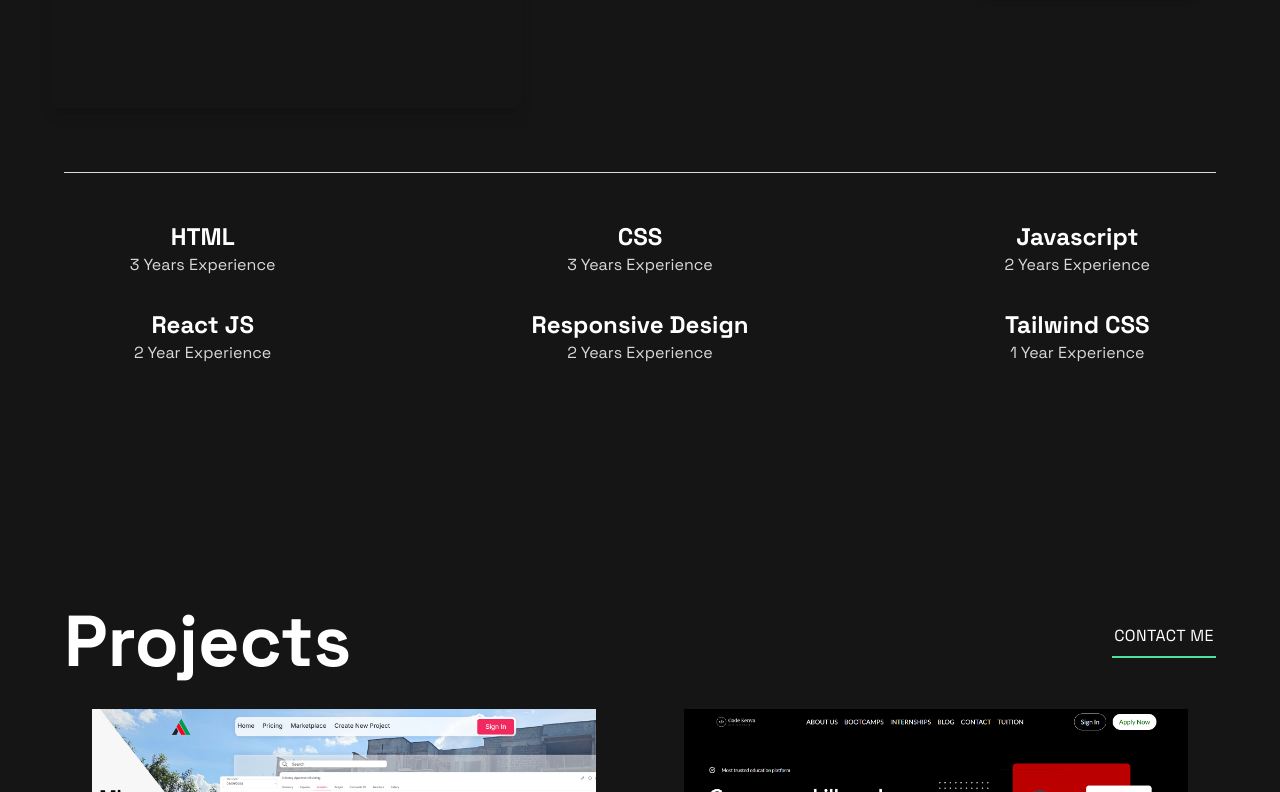
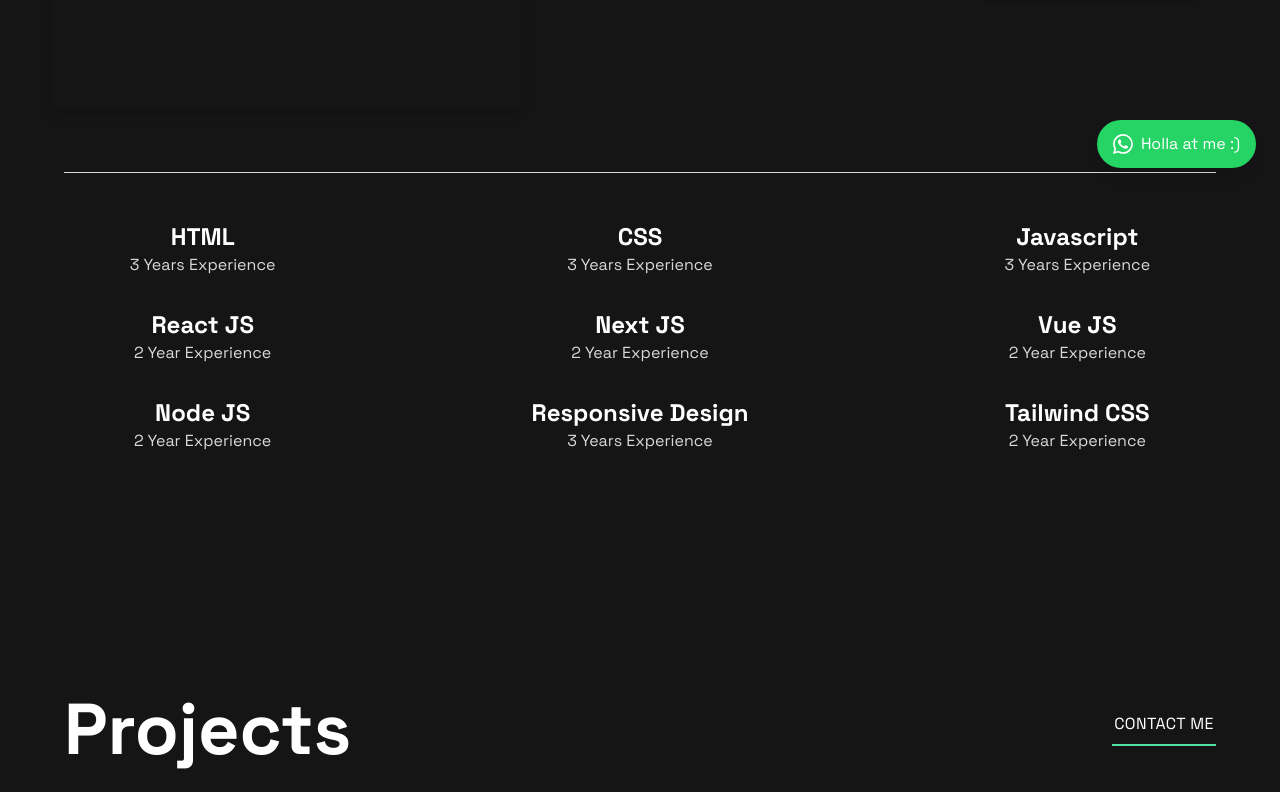
Before and after one commit to DevOmondi/Portfolio, a React (Vite) app: page / in a window 1280 px wide. Shown: the part 608-1400 px from the top of the page. Built offline with nearby package versions, Linux system fonts and the light colour scheme.

Commit message:
feat: Implement whatsapp chat || complete mailing service

```diff
--- a/package.json
+++ b/package.json
@@ -11,6 +11,8 @@
   },
   "dependencies": {
     "@emailjs/browser": "^4.4.1",
+    "lucide-react": "^0.476.0",
+    "prop-types": "^15.8.1",
     "react": "^18.2.0",
     "react-dom": "^18.2.0",
     "react-icons": "^4.10.1",
--- a/src/App.jsx
+++ b/src/App.jsx
@@ -3,10 +3,12 @@ import Skills from "./Components/Skills";
 import Projects from "./Components/Projects";
 import Contact from "./Components/Contact";
 import Footer from "./Components/Footer";
+import WhatsAppButton from "./Components/WhatsappBtn";
 function App() {
   return (
     <>
       <div className="bg-darkBg text-white h-[100%] font-spaceGrotesk">
+        <WhatsAppButton />
         <Header />
         <Skills />
         <Projects />
--- a/src/Components/Contact.jsx
+++ b/src/Components/Contact.jsx
@@ -1,14 +1,22 @@
 // import React from 'react'
 import { useState } from "react";
 import { Element } from "react-scroll";
-import emailjs from '@emailjs/browser';
+import emailjs from "@emailjs/browser";
+
+import SuccessToast from "./SuccessToast";
 
 const Contact = () => {
   const [nameFocus, setNameFocus] = useState(false);
   const [emailFocus, setEmailFocus] = useState(false);
   const [messageFocus, setMessageFocus] = useState(false);
 
-  const [formData, setFormData] = useState({ name: "", email: "", message: "" })
+  const [formData, setFormData] = useState({
+    from_name: "",
+    from_email: "",
+    message: "",
+  });
+
+  const [showSuccessToast, setShowSuccessToast] = useState(false);
 
   // TODO: Func to handle focus event on name input
   const handleNameInputFocus = () => {
@@ -24,30 +32,42 @@ const Contact = () => {
   };
 
   const handleFormChange = (e) => {
-    setFormData({ ...formData, [e.target.name]: e.target.value })
-  }
+    setFormData({ ...formData, [e.target.name]: e.target.value });
+  };
 
   const handleSubmit = (e) => {
     e.preventDefault();
-    console.log("Form Data:", formData)
+    console.log("Form Data:", formData);
 
     emailjs
-      .sendForm('service_jsuc41l', 'template_9efi666', formData, {
-        publicKey: 'yfm_5e1XddkHTh98_',
+      .sendForm("service_dmr6gkc", "template_stga1fg", "#contactForm", {
+        publicKey: "yfm_5e1XddkHTh98_"
       })
       .then(
-        () => {
-          console.log('SUCCESS!');
+        (response) => {
+          console.log("SUCCESS!", response.status, response.text);
+          if(response.status === 200) {
+            setShowSuccessToast(true);
+          }
         },
         (error) => {
-          console.log('FAILED...', error);
-        },
+          console.log("FAILED...", error);
+        }
       );
-  }
+  };
   // console.log(focus)
   return (
     <Element name="target-contact-section">
       <div className="bg-darkGrey ">
+        <div>
+        {showSuccessToast && (
+        <SuccessToast
+          message="Collins will get back to you as soon as possible. 🎊"
+          duration={5000}
+          onClose={() => setShowSuccessToast(false)}
+        />
+      )}
+        </div>
         <div className="lg:flex lg:w-[85%] mx-auto md:w-[70%] lg:pt-[3rem] lg:justify-between">
           <div className="lg:w-[30%]">
             <h1 className="pt-[3rem] pb-[2rem] text-center lg:text-left text-4xl lg:text-8xl md:text-6xl font-bold">
@@ -59,7 +79,7 @@ const Contact = () => {
               possible.
             </p>
             <p className="mx-[2rem] lg:mx-auto font-bold text-center lg:text-left pb-[3rem] text-2xl text-lightGrey">
-              +254796178227
+              +254796307877
             </p>
             <p className="mx-[2rem] lg:mx-auto font-bold text-center lg:text-left pb-[3rem] text-xl text-lightGrey">
               collinsomondi778@gmail.com
@@ -72,30 +92,32 @@ const Contact = () => {
               <div>
                 <input
                   type="text"
-                  name="name"
+                  name="from_name"
                   onChange={handleFormChange}
                   placeholder="NAME"
                   className="w-[90%] pl-[2rem] bg-darkGrey focus:outline-none"
                   onFocus={handleNameInputFocus}
                 />
                 <div
-                  className={`${nameFocus ? "bg-lightGreen" : "bg-lightGrey"
-                    } h-[1px] w-[90%] mt-[1rem] mx-auto`}
+                  className={`${
+                    nameFocus ? "bg-lightGreen" : "bg-lightGrey"
+                  } h-[1px] w-[90%] mt-[1rem] mx-auto`}
                 ></div>
               </div>
               {/* EMAIL */}
               <div className="mt-[2rem]">
                 <input
                   type="text"
-                  name="email"
+                  name="from_email"
                   onChange={handleFormChange}
                   placeholder="EMAIL"
                   className="w-[90%] pl-[2rem] bg-darkGrey focus:outline-none"
                   onFocus={handleEmailInputFocus}
                 />
                 <div
-                  className={`${emailFocus ? "bg-lightGreen" : "bg-lightGrey"
-                    } h-[1px] w-[90%] mt-[1rem] mx-auto`}
+                  className={`${
+                    emailFocus ? "bg-lightGreen" : "bg-lightGrey"
+                  } h-[1px] w-[90%] mt-[1rem] mx-auto`}
                 ></div>
               </div>
               {/* MESSAGE */}
@@ -111,15 +133,19 @@ const Contact = () => {
                   onFocus={handleMessageInputFocus}
                 />
                 <div
-                  className={`${messageFocus ? "bg-lightGreen" : "bg-lightGrey"
-                    } h-[1px] w-[90%] mt-[1rem] mx-auto`}
+                  className={`${
+                    messageFocus ? "bg-lightGreen" : "bg-lightGrey"
+                  } h-[1px] w-[90%] mt-[1rem] mx-auto`}
                 ></div>
               </div>
               {/* SEND MESSAGE BTN */}
               <div className="flex justify-between items-center w-[90%] mx-auto pb-[5rem]">
                 <div></div>
                 <div className="mt-[2rem]">
-                  <button type="submit" className="text-center  tracking-wide hover:text-lightGreen hover:cursor-pointer">
+                  <button
+                    type="submit"
+                    className="text-center  tracking-wide hover:text-lightGreen hover:cursor-pointer"
+                  >
                     SEND MESSAGE
                   </button>
                   <div className="h-[2px] w-[7.5rem] mt-[0.5rem] bg-lightGreen mx-auto"></div>
--- a/src/Components/Skills.jsx
+++ b/src/Components/Skills.jsx
@@ -14,19 +14,31 @@ const Skills = () => {
         </div>
         <div>
           <h1 className="text-2xl font-bold">Javascript</h1>
-          <p className="text-lightGrey">2 Years Experience</p>
+          <p className="text-lightGrey">3 Years Experience</p>
         </div>
         <div>
           <h1 className="text-2xl font-bold">React JS</h1>
           <p className="text-lightGrey">2 Year Experience</p>
         </div>
         <div>
+          <h1 className="text-2xl font-bold">Next JS</h1>
+          <p className="text-lightGrey">2 Year Experience</p>
+        </div>
+        <div>
+          <h1 className="text-2xl font-bold">Vue JS</h1>
+          <p className="text-lightGrey">2 Year Experience</p>
+        </div>
+        <div>
+          <h1 className="text-2xl font-bold">Node JS</h1>
+          <p className="text-lightGrey">2 Year Experience</p>
+        </div>
+        <div>
           <h1 className="text-2xl font-bold">Responsive Design</h1>
-          <p className="text-lightGrey">2 Years Experience</p>
+          <p className="text-lightGrey">3 Years Experience</p>
         </div>
         <div>
           <h1 className="text-2xl font-bold">Tailwind CSS</h1>
-          <p className="text-lightGrey">1 Year Experience</p>
+          <p className="text-lightGrey">2 Year Experience</p>
         </div>
       </div>
       <div className="h-[1px] w-[90%] mt-[1rem] bg-lightGrey mx-auto lg:hidden"></div>
--- /dev/null
+++ b/src/Components/SuccessToast.jsx
@@ -0,0 +1,49 @@
+import  { useState, useEffect } from 'react';
+import { CheckCircle } from 'lucide-react';
+import PropTypes from 'prop-types';
+
+const SuccessToast = ({ message , duration = 3000, onClose }) => {
+  const [visible, setVisible] = useState(true);
+
+  useEffect(() => {
+    const timer = setTimeout(() => {
+      setVisible(false);
+      if (onClose) onClose();
+    }, duration);
+
+    return () => clearTimeout(timer);
+  }, [duration, onClose]);
+
+  if (!visible) return null;
+
+  return (
+    <div
+      className={`fixed top-4 left-1/2 transform -translate-x-1/2 z-50
+                  flex items-center space-x-2 bg-green-100 border border-lightGreen
+                  text-green-800 px-4 py-3 rounded-lg shadow-lg
+                  transition-opacity duration-300 ${visible ? 'opacity-100' : 'opacity-0'}`}
+      role="alert"
+    >
+      <CheckCircle className="w-5 h-5 text-green-500" />
+      <p className="font-medium">{message}</p>
+      <button
+        onClick={() => {
+          setVisible(false);
+          if (onClose) onClose();
+        }}
+        className="ml-4 text-green-600 hover:text-green-800 focus:outline-none"
+        aria-label="Close"
+      >
+        <span className="text-xl">&times;</span>
+      </button>
+    </div>
+  );
+};
+
+SuccessToast.propTypes = {
+    message: PropTypes.string.isRequired,
+    duration: PropTypes.number,
+    onClose: PropTypes.func,
+  };
+
+export default SuccessToast;
--- /dev/null
+++ b/src/Components/WhatsAppBtn.jsx
@@ -0,0 +1,47 @@
+// import React from 'react';
+// import { MessageSquare } from 'lucide-react';
+import { BsWhatsapp } from 'react-icons/bs';
+import PropTypes from 'prop-types';
+
+const WhatsAppButton = ({
+  phoneNumber = "254796307877",
+  message = "Hello! I have a question about your services.",
+  buttonText = "Holla at me :)",
+  position = "right",
+  customStyles = {},
+}) => {
+  // Format the phone number (remove any non-numeric characters)
+  const formattedNumber = phoneNumber.replace(/[^\d]/g, '');
+
+  // Create the WhatsApp URL with encoded message
+  const whatsappUrl = `https://wa.me/${formattedNumber}?text=${encodeURIComponent(message)}`;
+
+  // Define position styles
+  const positionStyles = {
+    right: 'fixed bottom-6 right-6',
+    left: 'fixed bottom-6 left-6',
+  };
+
+  return (
+    <a
+      href={whatsappUrl}
+      target="_blank"
+      rel="noopener noreferrer"
+      className={`${positionStyles[position]} flex items-center gap-2 bg-[#26d466ff] hover:bg-green-600 text-white font-medium py-3 px-4 rounded-full shadow-lg transition-all duration-300 transform hover:scale-105 z-50`}
+      style={customStyles}
+      aria-label="Contact us on WhatsApp"
+    >
+      <BsWhatsapp className="w-5 h-5" />
+      <span>{buttonText}</span>
+    </a>
+  );
+};
+
+WhatsAppButton.propTypes = {
+  phoneNumber: PropTypes.string,
+  message: PropTypes.string,
+  buttonText: PropTypes.string,
+  position: PropTypes.oneOf(['left', 'right']),
+  customStyles: PropTypes.object,
+};
+export default WhatsAppButton;
```
Also changed, not shown: 2 other files (tests, documents, lock files or other folders).
